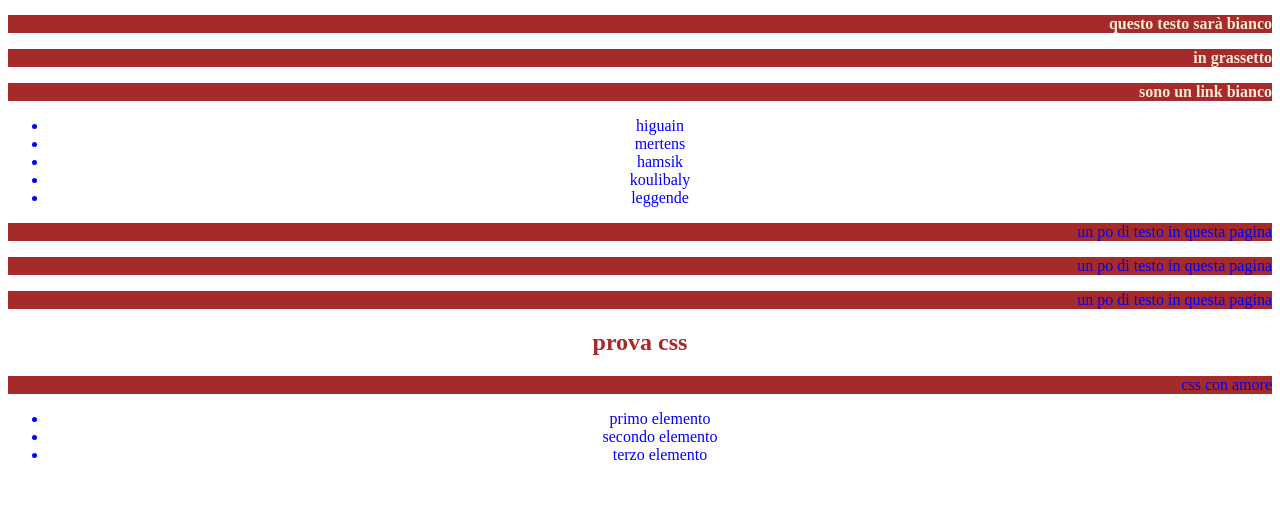
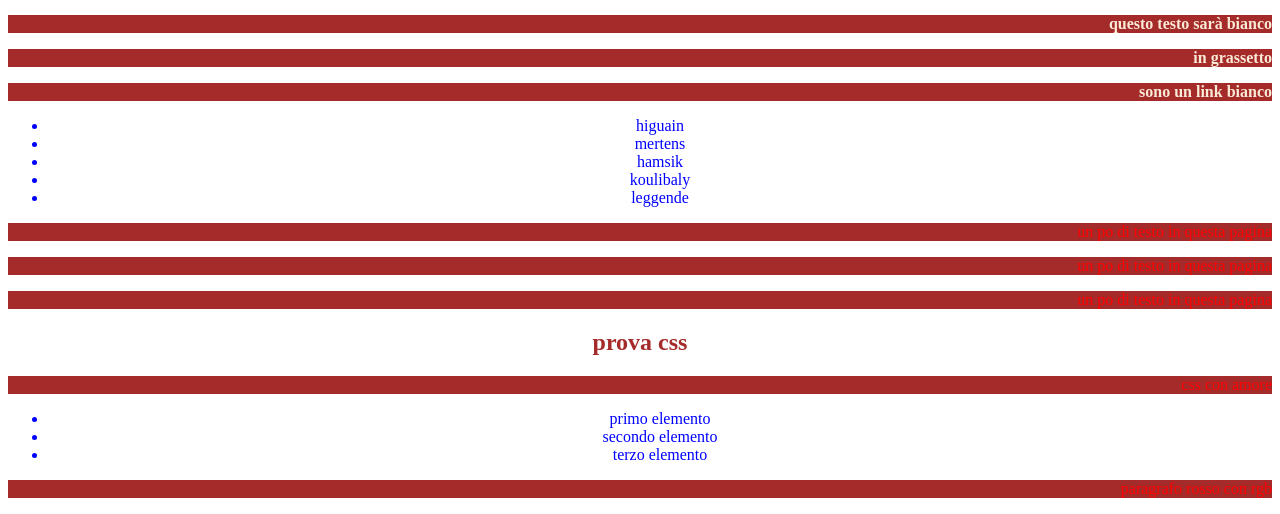
Before and after one commit to GiovanniTammaro9/html-e-css, a plain HTML site: page index.html in a window 1280 px wide. Shown: the part 376-890 px from the top of the page. Before the commit the page ends 856 px from the top, so only its background shows below. Drawn offline with Linux system fonts and the light colour scheme.

Commit message:
aggiunto un paragrafo e colorato con rgb

```diff
--- a/index.html
+++ b/index.html
@@ -39,5 +39,6 @@
             <li>terzo elemento</li>
         </ul>
     </div>
+    <p>paragrafo rosso con rgb</p>
 </body>
 </html>
--- a/style.css
+++ b/style.css
@@ -73,3 +73,6 @@ p{
     text-align: center;
     color: blue;
 }
+p{
+    color:rgb(255,0,0);
+}
```
